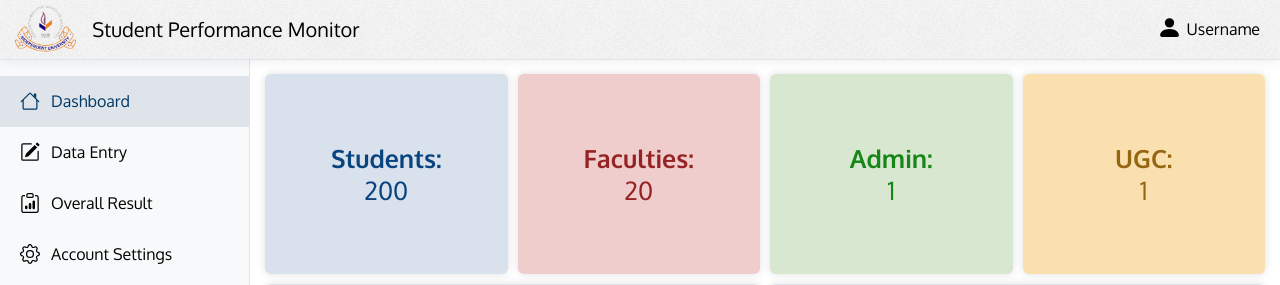
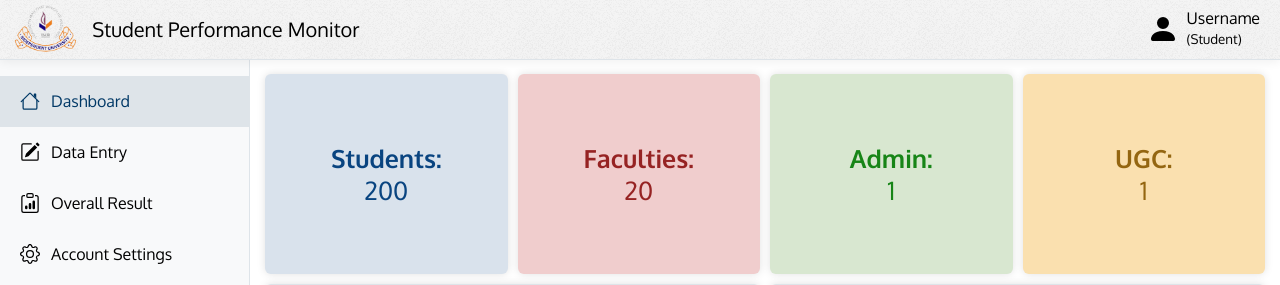
Before and after one commit to armunalam/spm, a Django app: page / in a window 1280 px wide. Shown: the top 285 px of the page. Run offline with Django 3.2, Linux system fonts and the light colour scheme; some libraries are stand-ins or nearby versions.

Commit message:
add user role template

```diff
--- a/mainapp/static/mainapp/style.css
+++ b/mainapp/static/mainapp/style.css
@@ -113,15 +113,15 @@ li.heading-logo {
 .heading-dropdown-icon {
     display: block;
     float: left;
-    padding-top: 15px;
+    padding-top: 13px; /* 15px; */
     padding-left: 15px;
-    padding-right: 5px;
+    padding-right: 8px;
 }
 
 .heading-dropdown-text {
     display: block;
     float: left;
-    padding-top: 19px;
+    padding-top: 8px; /* 19px; */
     padding-right: 20px;
     color: black;
     text-decoration: none;
--- a/mainapp/templates/mainapp/layout.html
+++ b/mainapp/templates/mainapp/layout.html
@@ -24,13 +24,13 @@
             <li>
                 <div class="heading-dropdown">
                     <span class="heading-dropdown-icon">
-                        <svg width="25px" height="25px" viewBox="0 0 16 16" class="bi bi-person-fill"
+                        <svg width="32px" height="32px" viewBox="0 0 16 16" class="bi bi-person-fill"
                             fill="currentColor" xmlns="http://www.w3.org/2000/svg">
                             <path fill-rule="evenodd"
                                 d="M3 14s-1 0-1-1 1-4 6-4 6 3 6 4-1 1-1 1H3zm5-6a3 3 0 1 0 0-6 3 3 0 0 0 0 6z" />
                         </svg>
                     </span>
-                    <span class="heading-dropdown-text">Username</span>
+                    <span class="heading-dropdown-text">Username <br /><small>(Student)</small></span>
                 </div>
             </li>
             <li class="stay" id="more-bar">
```
